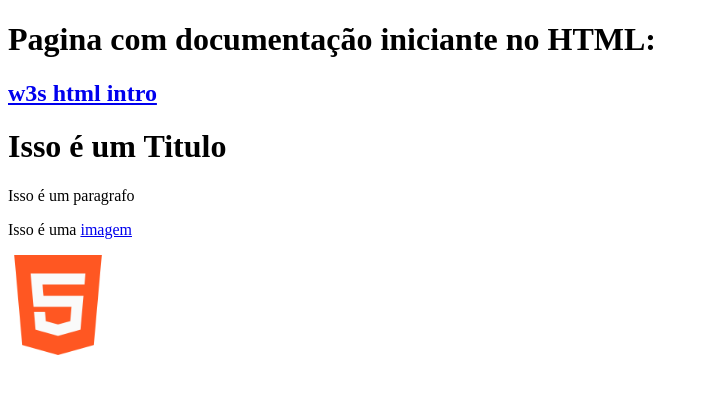
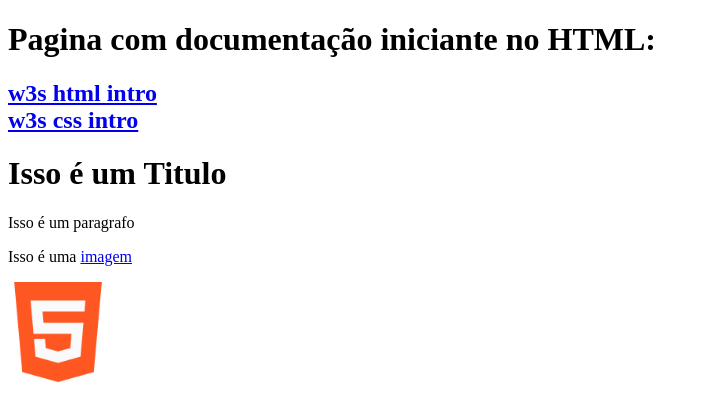
Before and after one commit to Gustavobtfelix/FrontEnd, a plain HTML site: page HTML_CSS/HTML e CSS ambiente arquivos e tags/index.html in a window 1280 px wide. Shown: the whole page, without its empty margins (0-708 px from the left). Drawn offline with Linux system fonts and the light colour scheme.

Commit message:
Adicionando documentação css

```diff
--- a/HTML_CSS/HTML e CSS ambiente arquivos e tags/index.html
+++ b/HTML_CSS/HTML e CSS ambiente arquivos e tags/index.html
@@ -10,6 +10,8 @@
     <h1>Pagina com documentação iniciante no HTML:</h1>
     <h2>
       <a href="https://www.w3schools.com/html/html_intro.asp">w3s html intro</a>
+      <br />
+      <a href="https://www.w3schools.com/css/">w3s css intro</a>
     </h2>
 
     <h1>Isso é um Titulo</h1>
```
